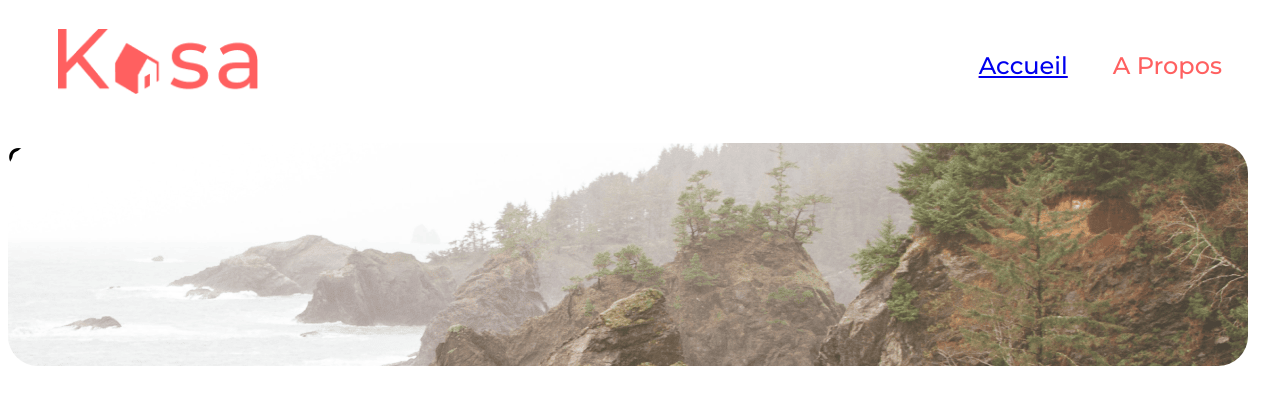
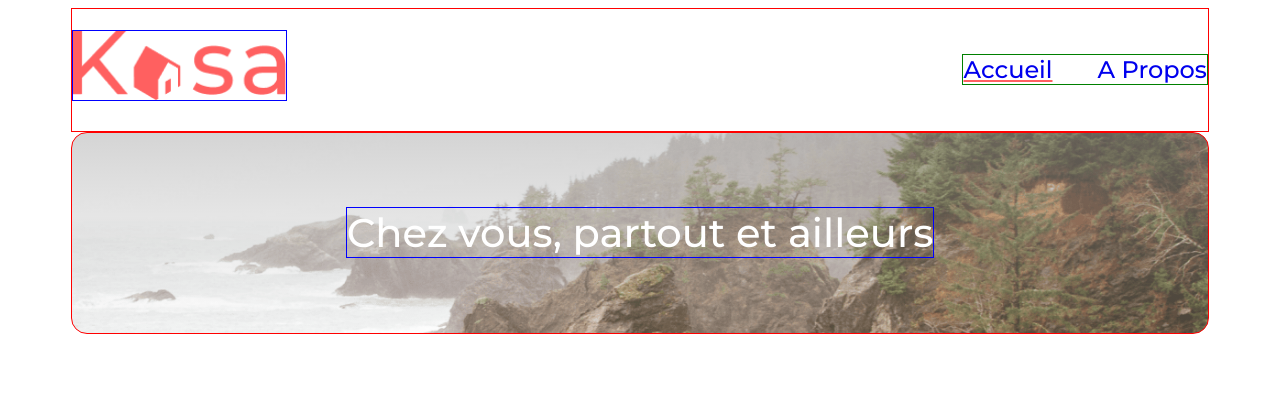
Before and after one commit to kikduck/kasa, a React (Create React App) app: page / in a window 1280 px wide. Shown: the top 404 px of the page. Built offline with nearby package versions, Linux system fonts and the light colour scheme.

Commit message:
modif header banner

```diff
--- a/src/components/banner/banner.js
+++ b/src/components/banner/banner.js
@@ -1,10 +1,16 @@
 import './banner.scss'
-import HomeBanner from '../../assets/home_cover.png'
 export default function Banner() {
+    const pathname = window.location.pathname;
+    const lastSlashIndex = pathname.lastIndexOf('/');
+    const urlPart = pathname.substring(lastSlashIndex);
+    let className = 'banner_home'
+    if (urlPart === '/about') {
+        className = 'banner_about'
+    }
+
     return (
-        <div className='banner'>
-            <img src={HomeBanner} alt="Kasa, home cover"></img>
-            <h2>Chez vous, partout et ailleurs</h2>
-        </div>
+        <section className={className}>
+            <p>Chez vous, partout et ailleurs</p>
+        </section>
     )
 }
--- a/src/components/banner/banner.scss
+++ b/src/components/banner/banner.scss
@@ -1,12 +1,37 @@
 @import '../../sass/main.scss';
 
-.banner{
-    img {
-        position: absolute;
-        border-radius: 30px;
+
+.banner_home{
+    border: 1px solid red;
+    margin-left: $margin;
+    margin-right: $margin;
+    background: linear-gradient(rgba(137, 137, 137, 0.359), rgba(220, 220, 220, 0)),
+    url('../../assets/home_cover.png');
+    background-position: center;
+    background-size: cover;
+    overflow : hidden;
+    border-radius: 1em;
+    height: 200px;
+    display: flex;
+    align-items: center;
+    justify-content: center;
+    @media screen and (max-width: 700px){
+        height: 100px;
+        justify-content: flex-start;
+
     }
-    h2 {
+
+
+    p {
         @include text-style;
+        color: white;
+        border: 1px solid blue;
+        font-size: 40px;
+        @media screen and (max-width: 700px){
+            font-size: 20px
+
+        }
+
     }
 
 }
--- a/src/components/card/card.scss
+++ b/src/components/card/card.scss
@@ -0,0 +1 @@
+@import '../../sass/main.scss';
--- a/src/components/header/header.scss
+++ b/src/components/header/header.scss
@@ -3,9 +3,14 @@
 .header{
     display: flex;
     justify-content: space-between;
-    margin-left: 50px;
-    margin-right: 50px;
+    align-items: center;
+    margin-left: $margin;
+    margin-right: $margin;
+    border:  1px solid red;
     img {
-        width: 200px;
+        height: 100%;
+        width: 100%;
+        border: 1px solid blue;
+
     }
 }
--- a/src/components/navbar/navbar.js
+++ b/src/components/navbar/navbar.js
@@ -2,8 +2,8 @@ import './navbar.scss'
 export default function Navbar() {
     return (
         <ul className='navbar'>
-            <li><a href="./home">Accueil</a></li>
-            <li>A Propos</li>
+            <li><a href="/">Accueil</a></li>
+            <li><a href="/about">A Propos</a></li>
         </ul>
     )
 }
--- a/src/components/navbar/navbar.scss
+++ b/src/components/navbar/navbar.scss
@@ -1,17 +1,43 @@
 @import '../../sass/main.scss';
 
+
+/*    @media screen and (max-width: 700px){
+        gap: 20px;
+    }
+    gap: 45px;
+    */
 .navbar {
     display: flex;
-    gap:45px;
     align-items: center;
     @include text-style;
     font-weight: 500;
-    font-size: 24px;
+    border: 1px solid green;
+    font-size: clamp(12px, 2.5vw, 24px);
     color: $color-primary;
+    flex-wrap: nowrap;
+    list-style:none;
+    padding: 0;
+    margin: 0;
+    margin-left: 10px;
+    @media screen and (max-width: 700px){
+        gap: 20px;
+    }
+    gap: 45px;
+
     li {
+        white-space: nowrap;
+        list-style-type:none;
+        list-style:none;
         &:first-of-type{
             text-decoration: underline;
         }
-        list-style: none;
+
+        a {
+            text-decoration: none;
+        }
+        a:visited {
+            color: $color-primary;
+
+        }
     }
 }
--- a/src/sass/utils/_variables.scss
+++ b/src/sass/utils/_variables.scss
@@ -1 +1,2 @@
 $color-primary: #FF6060;
+$margin: 5%;
```
